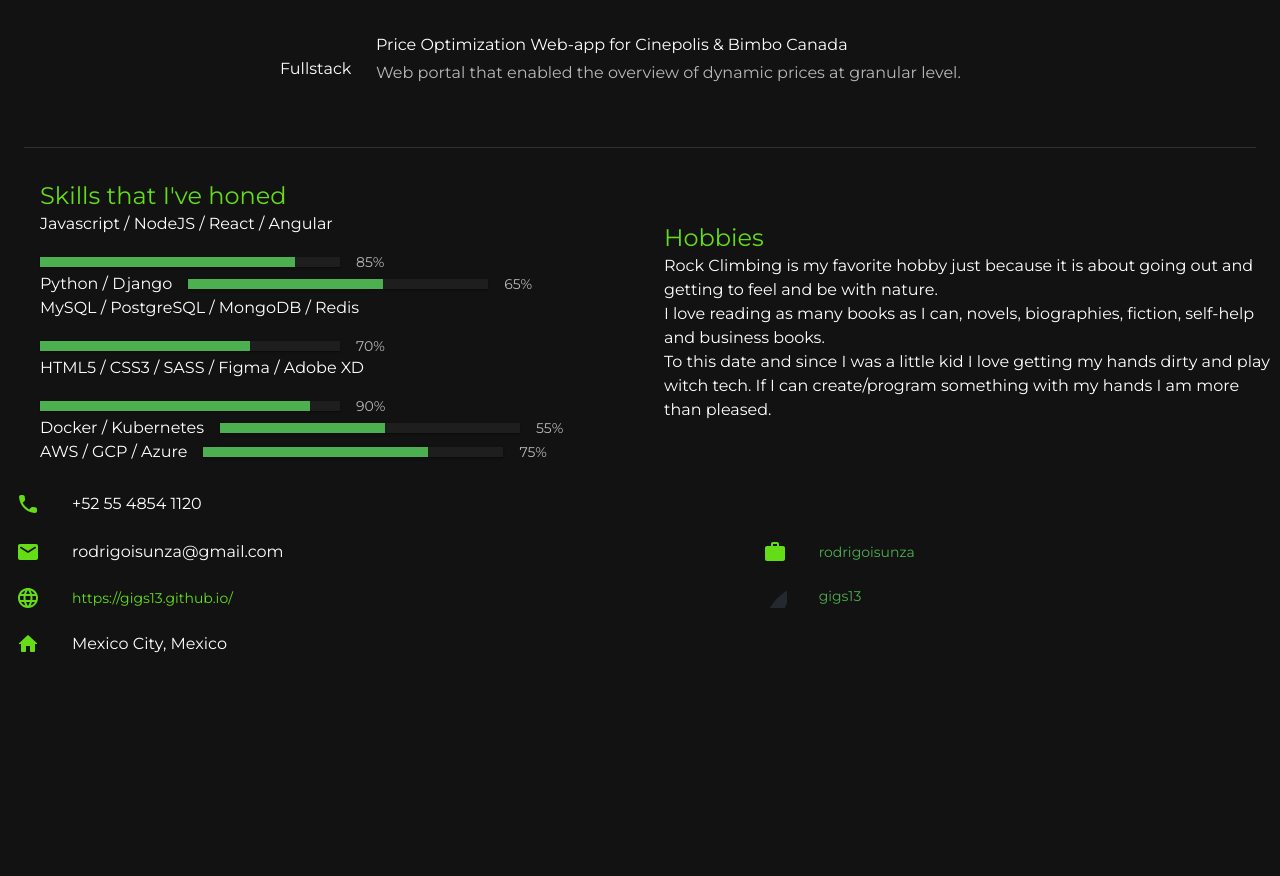
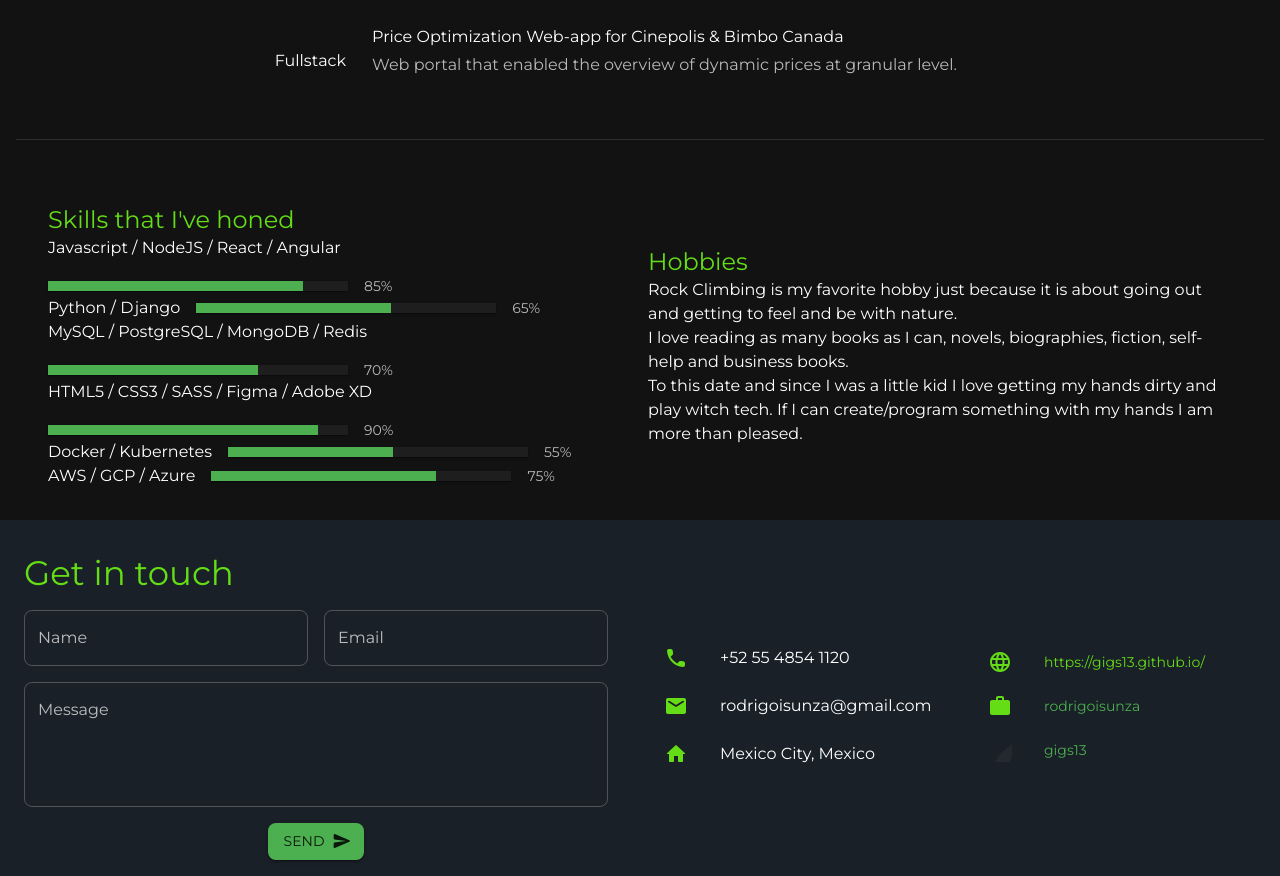
Before and after one commit to gigs13/gigs13.github.io, a React (Create React App) app in the folder app/: page / in a window 1280 px wide. Shown: the part 1440-2316 px from the top of the page. Before the commit the page ends 2116 px from the top, so only its background shows below. Built offline with nearby package versions, Linux system fonts and the light colour scheme.

Commit message:
Add contact form and changes on where to place it

```diff
--- a/app/src/App.js
+++ b/app/src/App.js
@@ -7,8 +7,9 @@ import Resumen from "./components/resumen";
 import Experiencias from "./components/experiencias";
 import Habilidades from "./components/habilidades";
 import Footer from "./components/footer";
+import Contacto from "./components/contacto";
 import data from "./data/data.json";
-import { Box, Divider } from "@mui/material";
+import { Divider } from "@mui/material";
 
 export const UserContext = React.createContext();
 
@@ -24,15 +25,12 @@ function App() {
           name={`${user.name}'s resume`}
           type="website"
         />
-
-        <Box sx={{ p: 1 }}>
         <Navbar />
         <Resumen />
         <Divider variant="middle" />
         <Experiencias />
         <Divider variant="middle" />
         <Habilidades />
-        </Box>
         <Footer />
       </HelmetProvider>
     </UserContext.Provider>
--- /dev/null
+++ b/app/src/components/contacto.js
@@ -0,0 +1,165 @@
+import React, { useState, useRef, useEffect } from "react";
+import {
+  Grid,
+  TextField,
+  Button,
+  Container,
+  Box,
+  Typography,
+  Stack,
+  Alert,
+} from "@mui/material";
+import { FormControl } from "@mui/base";
+import SendRoundedIcon from "@mui/icons-material/SendRounded";
+
+const Contacto = () => {
+  const myForm = useRef(null);
+  useEffect(() => {
+    myForm.current.action = "https://formkeep.com/f/ea5bec0ac885";
+    myForm.current.method = "POST";
+    myForm.current.acceptCharset = "UTF-8";
+    myForm.current.enctype = "multipart/form-data";
+  });
+
+  const [formValues, setFormValues] = useState({
+    name: "",
+    email: "",
+    message: "",
+  });
+
+  const [formErrors, setFormErrors] = useState({
+    name: "",
+    email: "",
+    message: "",
+  });
+
+  const handleChange = (event) => {
+    const { name, value } = event.target;
+    setFormValues({
+      ...formValues,
+      [name]: value,
+    });
+  };
+
+  const validate = () => {
+    let errors = {};
+
+    if (!formValues.name) {
+      errors.name = "Your name is required";
+    }
+
+    if (!formValues.email) {
+      errors.email = "Your email is required";
+    } else if (!/\S+@\S+\.\S+/.test(formValues.email)) {
+      errors.email = "Must be a valid email";
+    }
+
+    if (!formValues.message) {
+      errors.message = "A message is required for good fortune";
+    }
+
+    return errors;
+  };
+
+  const handleSubmit = (event) => {
+    event.preventDefault();
+    const errors = validate();
+    if (Object.keys(errors).length === 0) {
+      // Si entra, como le metemos el action?
+      alert(JSON.stringify(formValues, null, 2));
+      setFormValues({
+        name: "",
+        email: "",
+        message: "",
+      });
+      setFormErrors({});
+    } else {
+      setFormErrors(errors);
+    }
+  };
+
+  return (
+    <Container
+      sx={{
+        p: 2,
+        margin: "auto",
+        flexGrow: 1,
+      }}
+    >
+      <Box component="form" onSubmit={handleSubmit} ref={myForm}>
+        <Grid
+          container
+          spacing={2}
+          sx={{
+            alignItems: "center",
+            justifyContent: "center",
+          }}
+        >
+          <Grid item xs={12}>
+            <Typography variant="h4" color="secondary">
+              Get in touch
+            </Typography>
+          </Grid>
+          <Grid item xs={12} sm={6}>
+            <FormControl>
+              <TextField
+                fullWidth
+                id="name"
+                name="name"
+                label="Name"
+                value={formValues.name}
+                onChange={handleChange}
+                error={Boolean(formErrors.name)}
+                helperText={formErrors.name}
+              />
+            </FormControl>
+          </Grid>
+          <Grid item xs={12} sm={6}>
+            <FormControl>
+              <TextField
+                fullWidth
+                id="email"
+                name="email"
+                label="Email"
+                type="email"
+                inputMode="email"
+                value={formValues.email}
+                onChange={handleChange}
+                error={Boolean(formErrors.email)}
+                helperText={formErrors.email}
+              />
+            </FormControl>
+          </Grid>
+          <Grid item xs={12}>
+            <FormControl>
+              <TextField
+                fullWidth
+                id="message"
+                name="message"
+                label="Message"
+                multiline
+                rows={4}
+                value={formValues.message}
+                onChange={handleChange}
+                error={Boolean(formErrors.message)}
+                helperText={formErrors.message}
+              />
+            </FormControl>
+          </Grid>
+          <Grid item>
+            <Button
+              color="primary"
+              variant="contained"
+              type="submit"
+              endIcon={<SendRoundedIcon />}
+            >
+              Send
+            </Button>
+          </Grid>
+        </Grid>
+      </Box>
+    </Container>
+  );
+};
+
+export default Contacto;
--- a/app/src/components/footer.js
+++ b/app/src/components/footer.js
@@ -15,12 +15,25 @@ import HomeRoundedIcon from "@mui/icons-material/HomeRounded";
 import WorkRoundedIcon from "@mui/icons-material/WorkRounded";
 import { ReactComponent as GithubSvg } from "../assets/logo/github-mark.svg";
 import SvgIcon from "@mui/material/SvgIcon";
+import Contacto from "./contacto";
 
 export default function Footer() {
   const user = useContext(UserContext);
   return (
-    <Grid container alignItems="center" justifyContent="center">
-      <Grid item xs={7} justifyContent="center">
+    <Grid
+      container
+      alignItems="center"
+      justifyContent="center"
+      spacing={2}
+      sx={{
+        backgroundColor: (theme) =>
+          theme.palette.mode === "dark" ? "#1A2027" : "#fff",
+      }}
+    >
+      <Grid item sm={6}>
+        <Contacto />
+      </Grid>
+      <Grid item sm={3} justifyContent="center">
         <List>
           <ListItem>
             <ListItemIcon>
@@ -34,6 +47,16 @@ export default function Footer() {
             </ListItemIcon>
             <ListItemText>{user.mail}</ListItemText>
           </ListItemButton>
+          <ListItem>
+            <ListItemIcon>
+              <HomeRoundedIcon color="secondary" />
+            </ListItemIcon>
+            <ListItemText>{`${user.city}, ${user.country}`}</ListItemText>
+          </ListItem>
+        </List>
+      </Grid>
+      <Grid item sm={3}>
+        <List>
           <ListItemButton component="a" href={user.website}>
             <ListItemIcon>
               <LanguageRoundedIcon color="secondary" />
@@ -47,16 +70,6 @@ export default function Footer() {
               }}
             ></ListItemText>
           </ListItemButton>
-          <ListItem>
-            <ListItemIcon>
-              <HomeRoundedIcon color="secondary" />
-            </ListItemIcon>
-            <ListItemText>{`${user.city}, ${user.country}`}</ListItemText>
-          </ListItem>
-        </List>
-      </Grid>
-      <Grid item xs={5}>
-        <List>
           <ListItemButton component="a" href={user.linkedin.url}>
             <ListItemIcon>
               <WorkRoundedIcon color="secondary" />
--- a/app/src/components/habilidades.js
+++ b/app/src/components/habilidades.js
@@ -14,8 +14,9 @@ export default function Habilidades() {
       alignItems="center"
       spacing={2}
       sx={{
-        pl: 4,
-        pt: 4,
+        p: 6,
+        my: "auto",
+        flexGrow: 1,
       }}
     >
       <Grid item xs={6}>
```
Lines whose indentation alone changed are shown as unchanged.
